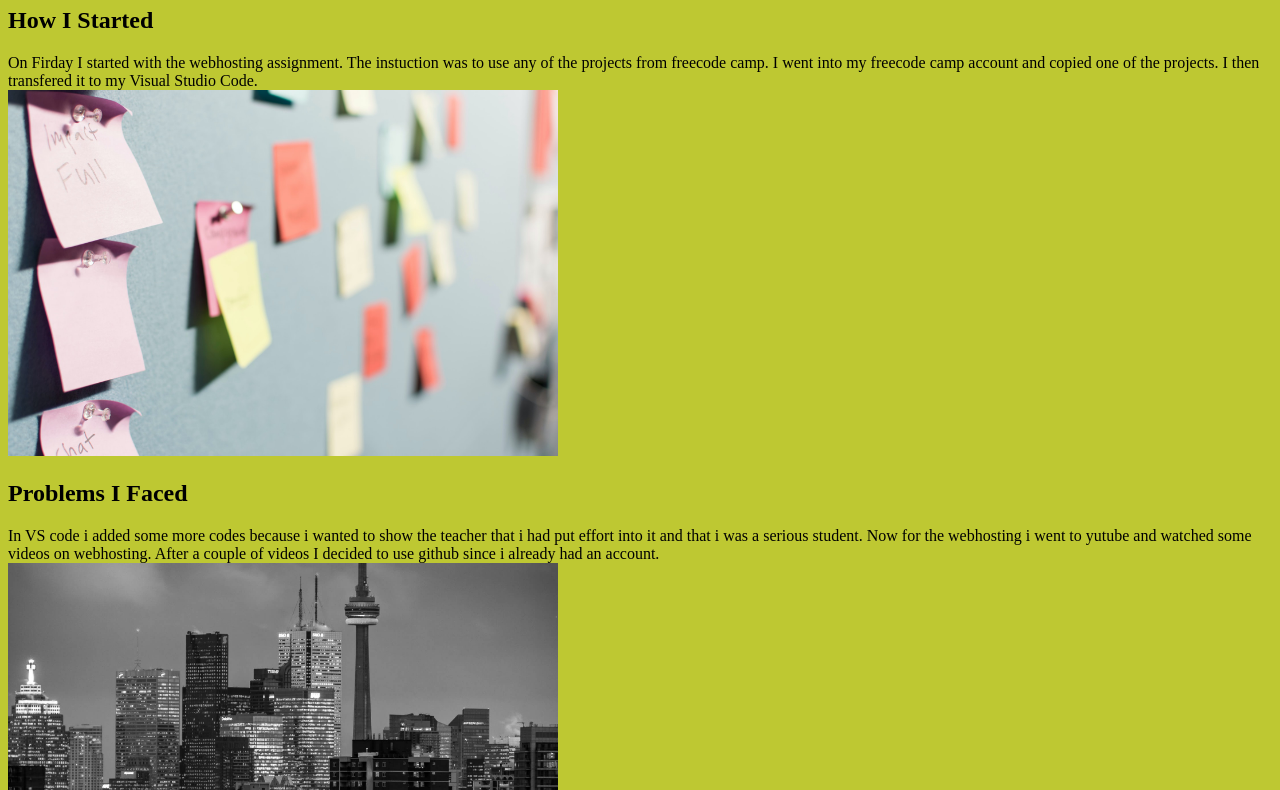
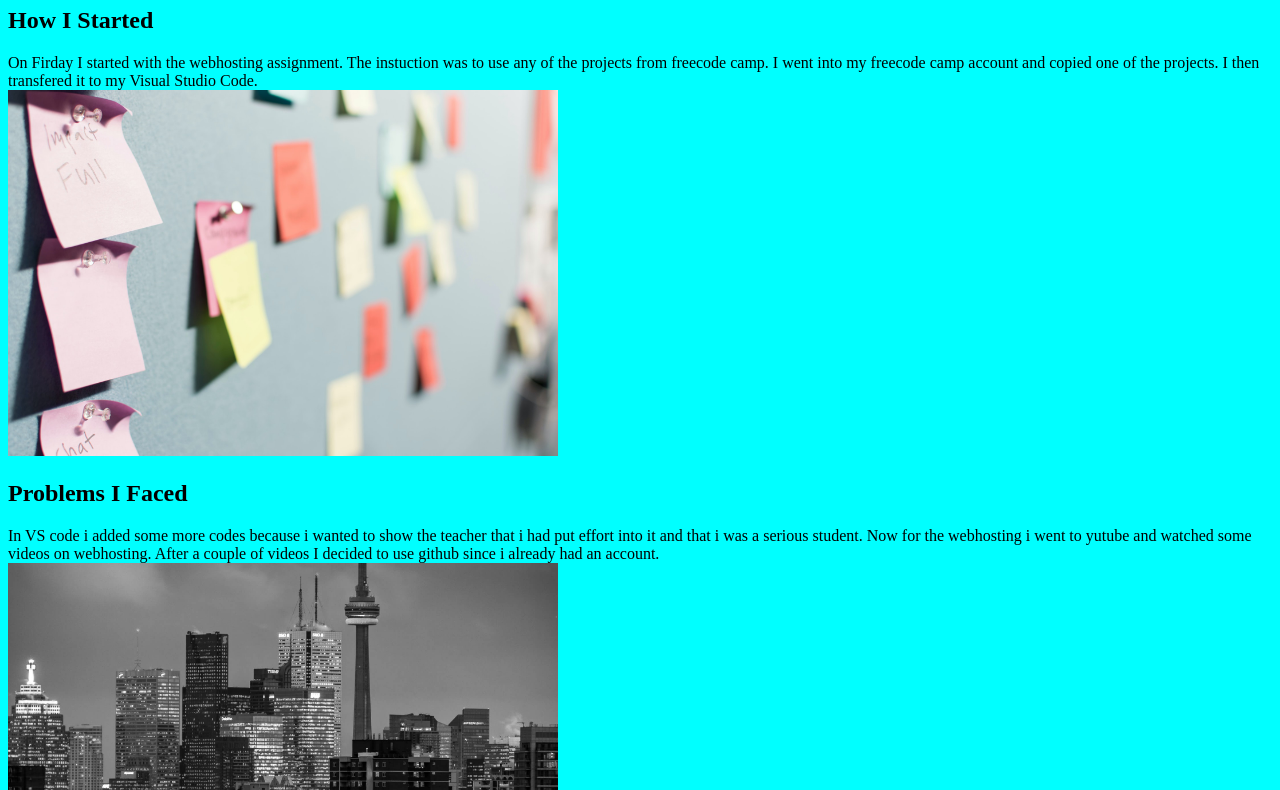
Before and after one commit to Eli-scripts/class-work, a plain HTML site: page index.html in a window 1280 px wide. Shown: the part 99-889 px from the top of the page. Drawn offline with Linux system fonts and the light colour scheme.

Commit message:
index.html

```diff
--- a/index.html
+++ b/index.html
@@ -3,7 +3,7 @@
     <head>
         <title>Introduction to HTML workshop</title>
     </head>
-    <body style="background-color: rgb(190, 200, 50);">
+    <body style="background-color: #00FFFF">
         <nav style="text-align:center">
         <a href="index.html">Home</a>
         <a href="about.html">About</a>
```
